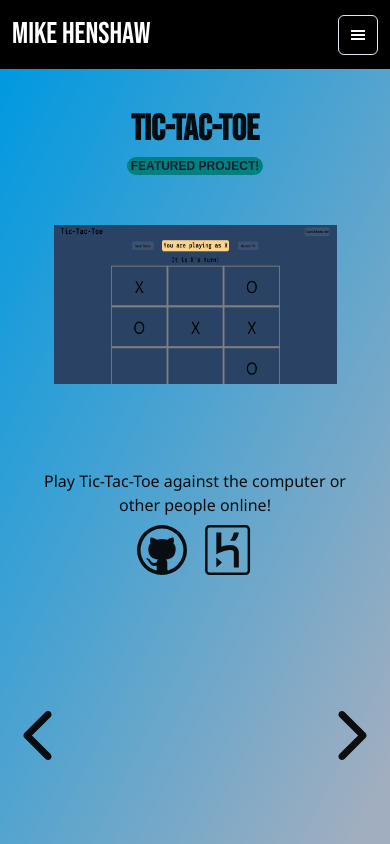
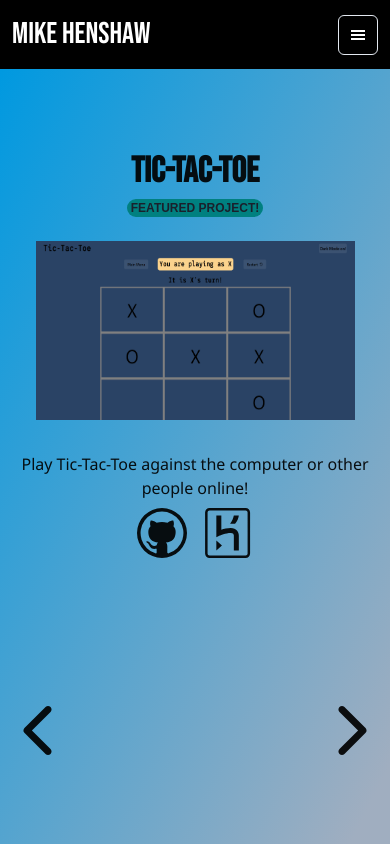
Before and after one commit to tehshaw/profile-2, a Next.js app: page /Code in a window 390 px wide. Built offline with nearby package versions, Linux system fonts and the light colour scheme.

Commit message:
Fixed issue with animation on 'the code' when on small screens Corrected spacing on fullscreen views caused by responsive commit

```diff
--- a/components/NavBar.js
+++ b/components/NavBar.js
@@ -33,9 +33,7 @@ export default function NavBar() {
     <Flex justifyContent={'space-between'}
           alignItems={'center'}
           p={{base: 3}} bg='black' height={'min-height'}
-          pos={{base: 'sticky', md:'relative'}}
-          top='0'
-          zIndex={'1'}
+          className={width > 750 ? styles.full : styles.min}
     >
 
 
--- a/pages/Code.js
+++ b/pages/Code.js
@@ -37,14 +37,15 @@ export default function Code() {
 
   return (
     <motion.div
+      key='code'
       className={styles.max}
-      initial={{ x: "100%"}}
+      initial={{ x: "-100%"}}
       animate={{ x: 0, transition: { delay: 0.5, duration: 0.75 } }}
       exit={{ x: "100%", transition: { delay: 0.5, type: "just" } }}
     >
       <Grid className={styles.mainSlide} bgGradient={grad} color={text} p={{base: 0, md: 10}} >
 
-        <GridItem onClick={() => nextProject("left")} gridRow={{base: '2 / 3', md: '1 / 2'}} gridColumn={{base: '1 / 2'}}>
+        <GridItem key='left' onClick={() => nextProject("left")} gridRow={{base: '2 / 3', md: '1 / 2'}} gridColumn={{base: '1 / 2'}} alignSelf={'center'}>
           <motion.div
             whileHover={{
               scale: .9,
@@ -56,13 +57,14 @@ export default function Code() {
 
 
         <GridItem
+          key={'ProjectDetails'}
           gridColumn={{base: '1/ 3', md: '2 / 3'}}
+          // gridRow={{base: '1 / 3', md: '1 / 2'}}
           className={styles.center}
           width={{md: "75vw"}}
-          height={{base: '100%',  lg: "75vh"}}
           border={{md:"solid black"}}
           borderRadius="10px"
-          m={5}
+          m={{base: 0, md: 5}}
         >
           {projects.map((project, index) => {
             return (
@@ -73,7 +75,8 @@ export default function Code() {
           })}
         </GridItem>
 
-          <GridItem onClick={() => nextProject("right")} gridRow={{base: '2 / 3', md: '1 / 2'}} gridColumn={{base: '2 / 3', md: '3 / 4'}} justifySelf={'right'}>
+          <GridItem key='right' onClick={() => nextProject("right")} gridRow={{base: '2 / 3', md: '1 / 2'}} gridColumn={{base: '2 / 3', md: '3 / 4'}}
+            justifySelf={{base: 'right', md: 'left'}} alignSelf={'center'}>
             <motion.div
               whileHover={{
                 scale: .9,
--- a/styles/Motion.module.css
+++ b/styles/Motion.module.css
@@ -1,11 +1,3 @@
-.mainSlide {
-    height: 100%;
-    width: 100%;
-    display: flex;
-    flex-direction: row;
-    justify-content: center;
-    align-items: center;
-}
 
 .center{
     display: flex;
@@ -69,9 +61,26 @@
 
 .project{
     width: 90%;
-    height: 88%;
 }
 
 .max{
-    flex: 100%
+    display: flex;
+    flex: 1;
+    width: 100%;
 }
+
+.mainSlide{
+    height: 100%;
+    min-width: 100%;
+}
+
+.full{
+    position: relative;
+    z-index: auto;
+}
+
+.min{
+    position: sticky;
+    top: 0;
+    z-index: 1;
+}
--- a/styles/globals.css
+++ b/styles/globals.css
@@ -18,6 +18,7 @@ a {
   height: 100%;
   display: flex;
   flex-direction: column;
+  width: 100%;
 }
 
 
```
Also changed, not shown: pages/About.js (+7 -4 lines).
